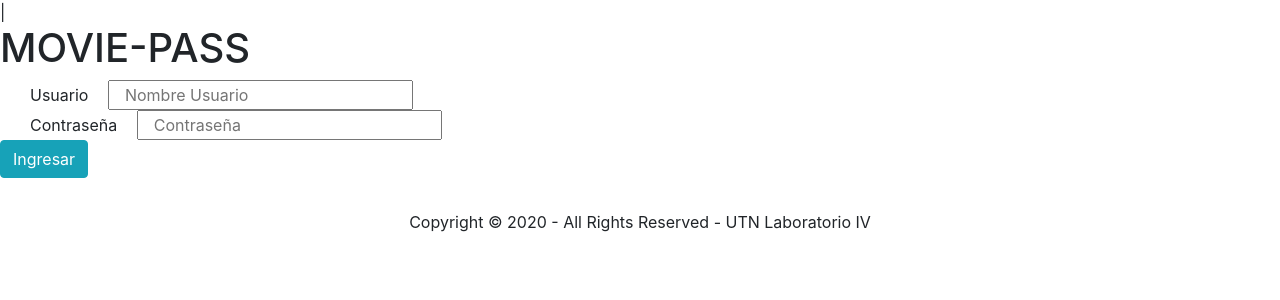
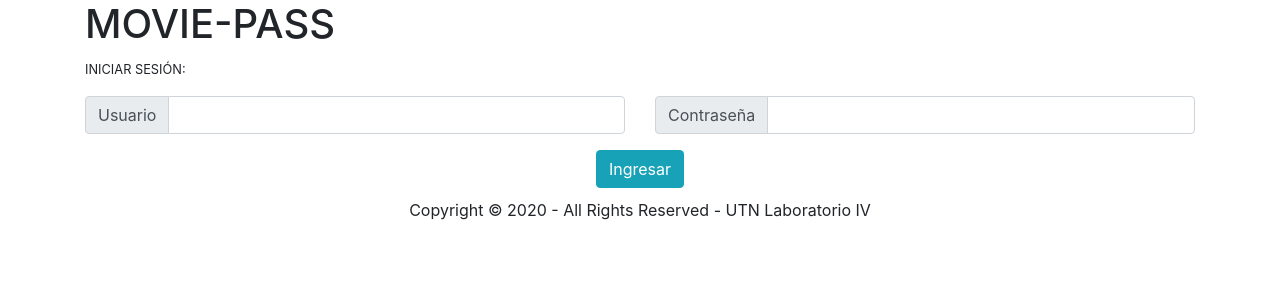
Before and after one commit to NicolasGonza27/TPSistemas-MoviePass, a PHP site: page / in a window 1280 px wide. Shown: the top 300 px of the page. Run offline with PHP 8.4, Linux system fonts and the light colour scheme.

Commit message:
8-10-20 Commit Visual login

```diff
--- a/Controllers/HomeController.php
+++ b/Controllers/HomeController.php
@@ -60,7 +60,7 @@
             }
             else
             {
-                $this->Index("Incorrect username and/or password");
+               // $this->Index("Incorrect username and/or password");
             }
 
         }
--- a/DAO/UsuarioDAO.php
+++ b/DAO/UsuarioDAO.php
@@ -77,7 +77,7 @@
             $this->RetrieveData();
             foreach($this->usersList as $user)
             {
-                if( ($user->getEmail() == $email) && ($user->getPassword()) == $password)
+                if( ($user->getEmail() == $email) && ($user->getPassword() == $password ) )
                 {
                     return $user;
                 }
@@ -108,7 +108,7 @@
 
         private function RetrieveData()
         {
-            $this->cellPhoneList = array();
+            $this->usersList = array();
 
             if(file_exists($this->fileName))
             {
@@ -117,7 +117,7 @@
 
                 foreach($arrayToDecode as $valuesArray)
                 {
-                    $id = $this->returnLastId() + 1;
+                    $id = 0;
                     $nombreYApellido = $valuesArray["nombreYApellido"];
                     $dni = $valuesArray["dni"];
                     $email = $valuesArray["email"];
--- a/Views/Views-Cliente/list-movie.php
+++ b/Views/Views-Cliente/list-movie.php
@@ -2,8 +2,8 @@
     require_once("Views/header.php");
     require_once("nav.php");
 ?>
-<div class="wrapper row4">
-    <main class="hoc container clear">
+<div class="row">
+    <div class="container">
         <div class="content">
             <div class="scrollable">
                 <form class="form" action="<?php echo FRONT_ROOT."/"?>" method="post">
@@ -28,7 +28,7 @@
                 </form>
             </div>
         </div>
-    </main>
+</div>
 </div>
 <?php
     require_once("Views/footer.php");
--- a/Views/footer.php
+++ b/Views/footer.php
@@ -1,4 +1,4 @@
-<div class="wrapper row4">
+<div class="wrapper row4" style="margin-top: 10px;">
   <footer id="footer" class="clear"></footer>
 </div>
 <div class="wrapper row6">
@@ -6,8 +6,8 @@
     <p >Copyright &copy; <?php echo date('Y'); ?> - All Rights Reserved - UTN Laboratorio IV</p>
   </div>
 </div>
-<!-- JAVASCRIPTS
-<script src="js/bootstrap.min.js"></script>
-<script src="js/bootstrap.min.js.map"></script>-->
+<!-- JAVASCRIPTS -->
+<script src="../js/bootstrap.min.js"></script>
+<script src="../js/bootstrap.min.js.map"></script>
 </body>
 </html>
--- a/Views/header.php
+++ b/Views/header.php
@@ -1,7 +1,7 @@
-|<!DOCTYPE html>
+<!DOCTYPE html>
 <html>
 <head>
-<title>Add Cellphone</title>
+<title>Movie-Pass</title>
 <meta charset="utf-8">
 <meta name="viewport" content="width=device-width, initial-scale=1.0, maximum-scale=1.0, user-scalable=no">
 <link href="<?php echo CSS_PATH;?>bootstrap.grid.css" rel="stylesheet">
--- a/Views/home.php
+++ b/Views/home.php
@@ -1,23 +1,31 @@
 <?php
     require_once("header.php");
 ?>
-<div class="row">
-    <div class="col-sm-12">
-        <h1>MOVIE-PASS</h1>
-        <form action="<?php echo FRONT_ROOT."Home/Login"?>" method="post">
-            <div class="col-6">
-                <span class="col-6">Usuario</span>
-                <input class="col-6 input-login" type="text" name="userName" placeholder="Nombre Usuario" required>
+<form class="container" action="<?php echo FRONT_ROOT."Home/Login"?>" method="post">
+    <h1>MOVIE-PASS</h1>
+    <small class="text-uppercase">Iniciar Sesión:</small>
+    <div class="row">
+        <div class="col-6 mb-3 mt-3">
+            <div class="input-group">
+                <div class="input-group-prepend">
+                    <span class="input-group-text">Usuario</span>
+                </div>
+                <input type="text" class="userName form-control"  name="userName" required>
             </div>
-            <div class="col-sm-6">
-                <span class="col-6">Contraseña</span>
-                <input class="col-6 input-login" type="password" name="password" placeholder="Contraseña" required >
+        </div>
+        <div class="col-6 mb-3 mt-3">
+            <div class="input-group">
+                <div class="input-group-prepend">
+                    <span class="input-group-text">Contraseña</span>
+                </div>
+                <input type="password" class="userName form-control" name="password" required>
             </div>
-            <button class="btn btn-info btn-rounded" type="submit" name="btnLogin">Ingresar</button>
-        </form>
+        </div>
+        <div class="container" style="text-align: center">
+            <button class="btn btn-info btn-rounded" type="submit">Ingresar</button>
+        </div>
     </div>
-</div>
+</form>
 <?php
-    require_once("Views-Cliente/content-movie.php");
     require_once("footer.php");
 ?>
```
Also changed, not shown: Data/usuario.json (added, +11 -0 lines). Lines whose indentation alone changed are shown as unchanged.
